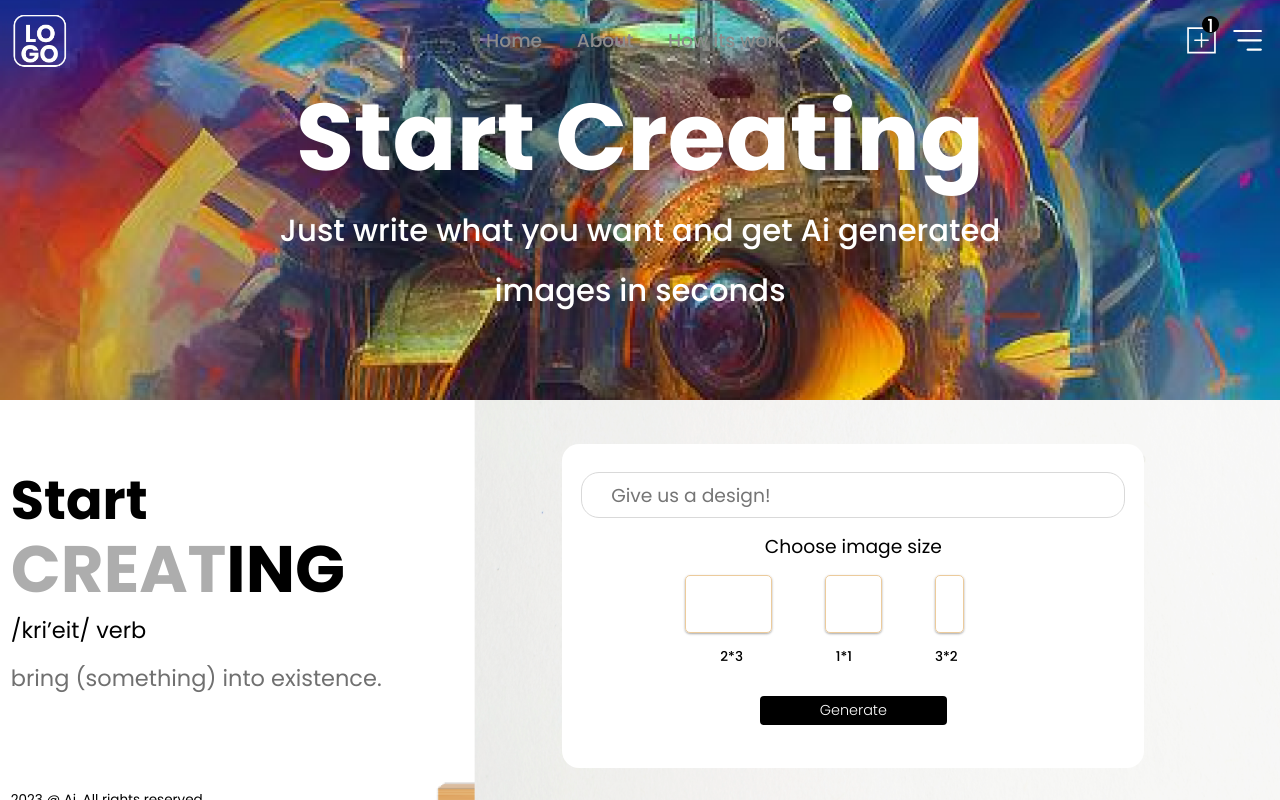
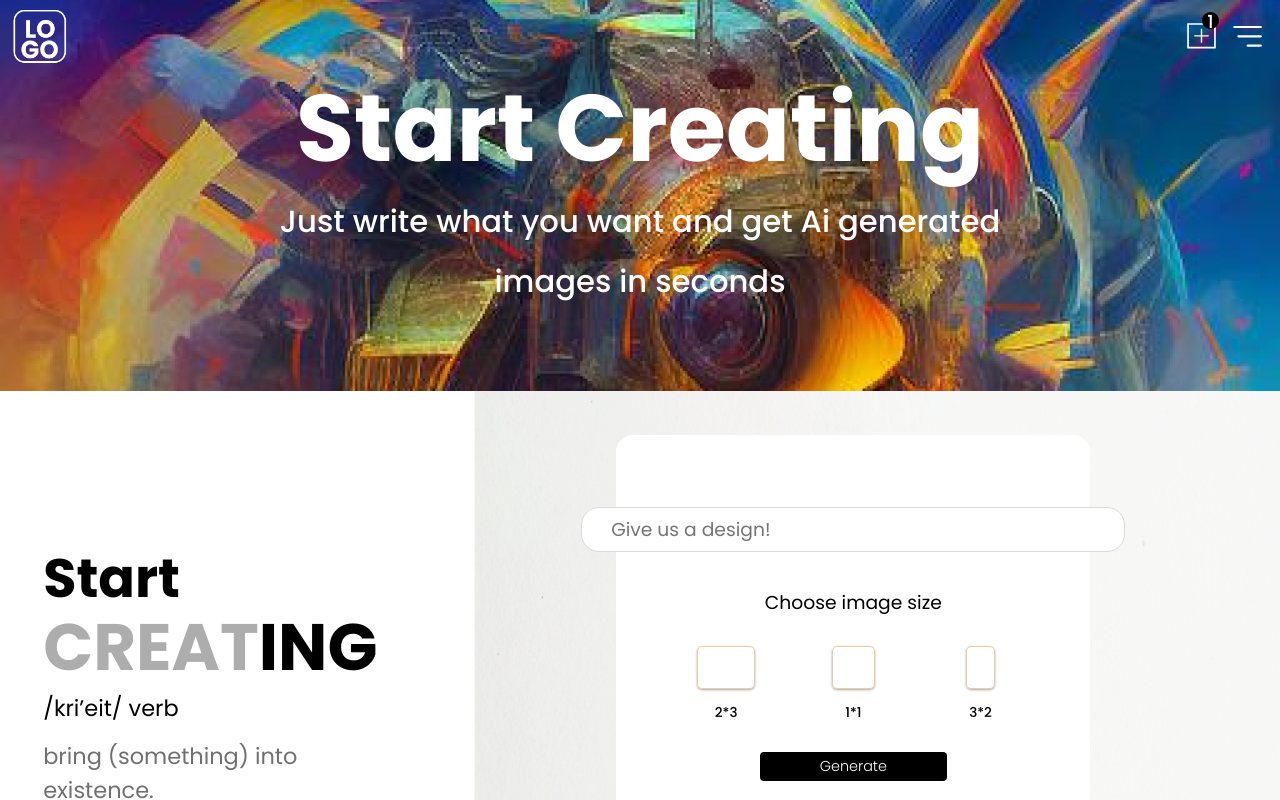
Before and after one commit to hamidhdeveloper/pikaso, a React (Create React App) app: page /startcreating in a window 1280 px wide. Shown: the top 800 px of the page. Built offline with nearby package versions, Linux system fonts and the light colour scheme.

Commit message:
start creating choose image size changed header fixed

```diff
--- a/src/components/Header/Header.jsx
+++ b/src/components/Header/Header.jsx
@@ -12,6 +12,7 @@ import { Link, useLocation } from 'react-router-dom';
 const Header = () => {
   const location = useLocation();
   const startCreating = location.pathname === '/startcreating';
+  const home = location.pathname === '/';
 
   return (
     <>
@@ -19,9 +20,9 @@ const Header = () => {
         <Navbar key={expand} bg="light" expand={expand} className={`${styles.navBackground} mb-3`} style={{zIndex: '98',background: 'none'}}>
           <Container fluid>
 
-            <Navbar.Brand href="#" ><img src={logo} alt='logo' className={`${styles.logo} ${startCreating ? styles.inverted : ''}`} /></Navbar.Brand>
+            <Link to="/" ><img src={logo} alt='logo' className={`${styles.logo} ${startCreating ? styles.inverted : ''}`} /></Link>
             <Nav
-            className={`${styles.mynav} d-none d-md-block`}
+            className={`${styles.mynav} ${startCreating ? 'd-none' : home ? 'd-none d-md-block' : 'd-md-block'}`}
           >
             <Link to="/" className={`${location.pathname === '/' ? 'active' : ''} ${startCreating ? styles.whiteLink : ''}`}>Home</Link>
             <Link to="about" className={location.pathname === '/about' ? 'active' : ''}>About</Link>
--- a/src/components/pages/StartCreating/ChooseImageSize/ChooseImageSize.jsx
+++ b/src/components/pages/StartCreating/ChooseImageSize/ChooseImageSize.jsx
@@ -30,9 +30,6 @@ const ChooseImageSize = () => {
             <p className={styles.bringSomethingIntoText}>
               bring (something) into existence.
             </p>
-            <br /> <br />
-            <br />
-            <br />
             <p className={styles.aiAllRightstext}>
               2023 @ Ai. All rights reserved.
             </p>
@@ -44,7 +41,7 @@ const ChooseImageSize = () => {
                 className={styles.choseImageSizeText}
               >{`Choose image size `}</div>
               <Row>
-                <Col xs={4} className={styles.image2Icon2Col} style={{alignItems:'flex-end'}}>
+                <Col xs={4} className={styles.image2Icon2Col} >
                   <span className={`${styles.box1} ${selectedSize === size1 && styles.selected}`} onClick={() => handleSizeClick(size1)}></span>
                   <p className={styles.size1}>2*3</p>
                 </Col>
@@ -52,7 +49,7 @@ const ChooseImageSize = () => {
                   <span className={`${styles.box2} ${selectedSize === size2 && styles.selected}`} onClick={() => handleSizeClick(size2)}></span>
                   <p className={styles.size2}> 1*1</p>
                 </Col>
-                <Col xs={4} className={styles.image2Icon2Col} style={{alignItems:'flex-start'}}>
+                <Col xs={4} className={styles.image2Icon2Col}>
                   <span className={`${styles.box3} ${selectedSize === size3 && styles.selected}`} onClick={() => handleSizeClick(size3)}></span>
                   <p className={styles.size3}> 3*2</p>
                 </Col>
--- a/src/components/pages/StartCreating/ChooseImageSize/ChooseImageSize.module.css
+++ b/src/components/pages/StartCreating/ChooseImageSize/ChooseImageSize.module.css
@@ -11,6 +11,7 @@
     color: #000;
     font-family: 'Poppins';
   overflow: hidden;
+  position: relative;
 }
 
 .startText{
@@ -33,7 +34,8 @@
     color: #707070;
 }
 .aiAllRightstext{
-
+  position: absolute;
+  bottom: 0;
 }
 
 /* right side */
@@ -52,14 +54,14 @@
 }
 
 .imagesizeRightbox{
-    width: 70%;
+    width: 57%;
     border-radius: 17px;
     background-color: #fff;
     display: flex;
     justify-content: flex-start;
     align-items: center;
     flex-direction: column;
-    padding-bottom: 3rem;
+    padding-bottom: 5rem;
 }
 .imagesizeRightbox input{
     background: #FFFFFF;
@@ -69,15 +71,15 @@
     color: #707070;
     padding: 0.5rem 10.5rem 0.5rem 2rem;
     text-align: left;
-    margin-top: 2rem;
-    margin-bottom: 1rem;
+    margin-top: 5rem;
+    margin-bottom: 2.5rem;
 }
 .imagesizeRightbox input:focus{
     outline-color: #eecea5;
 }
 .choseImageSizeText{
     font-size: 1.3rem;
-    margin-bottom: 1rem;
+    margin-bottom: 2rem;
 }
 .image1IconImg{
     height: 13rem;
@@ -112,11 +114,11 @@
   }
 .size1{
     font-weight: 500;
-    margin-right: 2rem;
+
 }
 .size2{
     font-weight: 500;
-    margin-right: 1.3rem;
+
 }
 .size3{
     font-weight: 500;
@@ -135,8 +137,8 @@
      margin-top: 1rem;
  }
  .box1{
-    height: 4rem;
-    width: 6rem;
+    height: 3rem;
+    width: 4rem;
     border-radius: 5px;
     border: 1px solid #eccb9c;
     box-shadow: 0 1px 3px rgba(0,0,0,0.12), 0 1px 2px rgba(0,0,0,0.24);
@@ -148,8 +150,8 @@
     box-shadow: 0 3px 6px rgba(0,0,0,0.16), 0 3px 6px rgba(0,0,0,0.23);
   }
   .box2{
-    height: 4rem;
-    width: 4rem;
+    height: 3rem;
+    width: 3rem;
     border-radius: 5px;
     border: 1px solid #eccb9c;
     box-shadow: 0 1px 3px rgba(0,0,0,0.12), 0 1px 2px rgba(0,0,0,0.24);
@@ -161,7 +163,7 @@
     box-shadow: 0 3px 6px rgba(0,0,0,0.16), 0 3px 6px rgba(0,0,0,0.23);
   }
   .box3{
-    height: 4rem;
+    height: 3rem;
     width: 2rem;
     border-radius: 5px;
     border: 1px solid #eccb9c;
@@ -172,6 +174,9 @@
  .box3:hover {
     transition: all 0.3s cubic-bezier(.25,.8,.25,1);
     box-shadow: 0 3px 6px rgba(0,0,0,0.16), 0 3px 6px rgba(0,0,0,0.23);
+  }
+  .startTextCol{
+    padding: 0rem 3rem;
   }
 
  @media (max-width: 860px) {
@@ -187,6 +192,9 @@
         flex-direction: column;
         margin-top: 1rem;
     }
+    .aiAllRightstext{
+        display: none;
+      }
   }
   @media (max-width:  396px) {
     .imagesizeRightbox input{
```
Also changed, not shown: src/components/pages/Login/LoginPopup.jsx (added), src/components/pages/Login/LoginPopup.module.css (added).
